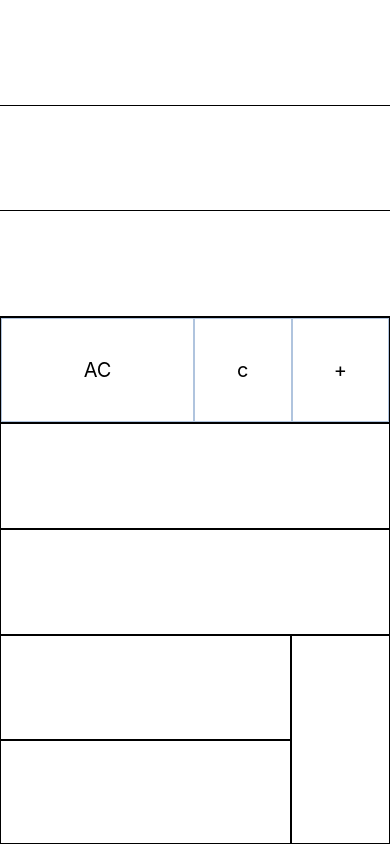
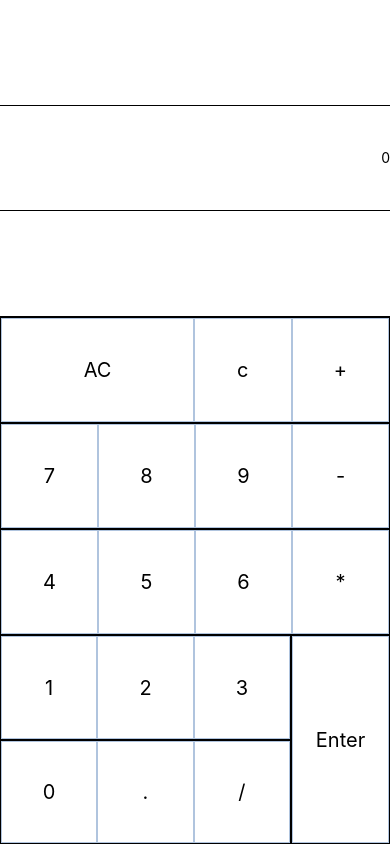
Before and after one commit to Katakuranatsumi/React-RPNCalc, a React Native app: screen / in a window 390 px wide. Built offline with nearby package versions, Linux system fonts and the light colour scheme.

Commit message:
2018年1月24日計算処理

```diff
--- a/App.js
+++ b/App.js
@@ -15,28 +15,210 @@ const CalcButton = (props) => {
   )
 }
 
+// ボタンのFragmentを返すFunctional Component
+const CalcButtons = (props) => {
+  return (
+  <React.Fragment>
+   { props.buttons.map(button => {
+     return (
+      <CalcButton
+         key={button.label}
+         flex={button.flex}
+         label={button.label}
+         btnEvent={button.btnEvent}
+      />
+     )
+   })}
+  </React.Fragment>
+  )
+}
+
 export default class App extends React.Component {
+// ボタンの定義
+buttons = [
+ [
+  {
+   label: 'AC',
+   flex: 2,
+   btnEvent: () => {this.acButton()},
+  },
+  {
+   label: 'c',
+   btnEvent: () => {this.cButton()},
+  },
+  {
+   label: '+',
+   btnEvent: () => {this.calcButton('+')},
+  }
+ ],
+ [
+  {
+    label: '7',
+    btnEvent: () => {this.valueButton('7')},
+  },
+  {
+    label: '8',
+    btnEvent: () => {this.valueButton('8')},
+  },
+  {
+    label: '9',
+    btnEvent: () => {this.valueButton('9')},
+  },
+  {
+    label: '-',
+    btnEvent: () => {this.calcButton('-')},
+  }
+ ],
+ [
+  {
+   label: '4',
+   btnEvent: () => {this.valueButton('4')},
+  },
+  {
+   label: '5',
+   btnEvent: () => {this.valueButton('5')},
+  },
+  {
+   label: '6',
+   btnEvent: () => {this.valueButton('6')},
+  },
+  {
+   label: '*',
+   btnEvent: () => {this.calcButton('*')},
+  }
+ ],
+ [
+  {
+   label: '1',
+   btnEvent: () => {this.valueButton('1')},
+  },
+  {
+   label: '2',
+   btnEvent: () => {this.valueButton('2')},
+  },
+  {
+   label: '3',
+   btnEvent: () => {this.valueButton('3')},
+  },
+ ],
+ [
+  {
+   label: '0',
+   btnEvent: () => {this.valueButton('0')},
+  },
+  {
+   label: '.',
+   btnEvent: () => {this.valueButton('.')},
+  },
+  {
+   label: '/',
+   btnEvent: () => {this.valueButton('/')},
+  },
+ ],
+ [
+  {
+    label: 'Enter',
+    btnEvent: () => {this.enterButton()},
+  },
+ ]
+]
+
+constructor(props) {
+  super(props)
+  this.state = {
+    results: [],
+    current: "0",
+    dotInputed: false,
+    afterValueButton: false,
+  }
+}
 
 // ボタンの役割ごとに関数を作成
-
 valueButton = (value) => {
-
+  let currentString = this.state.current
+  const dotInputed = this.state.dotInputed
+  let newDotInputed = dotInputed
+  if (value == ".") {
+    // .は2回入力されたら無視する
+    if(!dotInputed){
+      currentString = currentString + value
+      newDotInputed = true
+    }
+  } else if (currentString == "0") {
+    currentString = value
+  } else {
+    currentString = currentString + value
+  }
+  this.setState({current: currentString, dotInputed: newDotInputed, afterValueButton: true})
 }
 
 enterButton = () => {
-
+  let newValue = NaN
+  if (this.state.dotInputed) {
+    newValue = parseFloat(this.state.current)
+  } else {
+    newValue = parseInt(this.state.current)
+  }
+// parseに失敗したらスタックに積まない
+  if (isNaN(newValue)) {
+    return
+  }
+// スタックに新しい値を積む
+  let results = this.state.results
+  results.push(newValue)
+  this.setState({current: "0", dotInputed: false, results: results, afterValueButton: false})
 }
 
 calcButton = (value) => {
-
-}
+// スタックが2つ以上ない場合は計算しない
+  if (this.state.results.length < 2) {
+    return
+  }
+// 数値を入力中は受け付けない(スタックにあるものだけを処理する)
+  if (this.state.afterValueButton == true) {
+    return
+  }
+  let newResults = this.state.results
+  const target2 = newResults.pop()
+  const target1 = newResults.pop()
+  newValue = null
+// スタックから取得したものを計算する
+  switch (value) {
+     case '+':
+        newValue = target1 + target2
+        break
+     case '-':
+        newValue = target1 - target2
+        break
+     case '*':
+        newValue = target1 * target2
+        break
+     case '/':
+        newValue = target1 / target2
+        // 12:0で割った時に何もしないよう有限性をチェック
+        if (!isFinite(newValue)) {
+          newValue = null
+        }
+        break
+      default:
+        break
+      }
+      if (newValue == null) {
+        return
+      }
+      // 計算結果をスタックに積む
+      newResults.push(newValue)
+      this.setState({current: "0", dotInputed: false, results: newResults, afterValueButton: false})
+  }
 
 acButton = () => {
-
+  // ACボタンはスタックを含めて初期化する
+  this.setState({current: "0", dotInputed: false, results: [], afterValueButton: false})
 }
 
 cButton = () => {
-
+ // Cボタンはスタック以外を初期化する
+ this.setState({current: "0", dotInputed: false, afterValueButton: false})
 }
 
   render() {
@@ -45,25 +227,39 @@ cButton = () => {
         {/* 結果を表示するView */}
         <View style={styles.results}>
         <View style={styles.resultLine}></View>
-        <View style={styles.resultLine}></View>
-        <View style={styles.resultLine}></View>
+        <View style={styles.resultLine}>
+        {/* デバッグ表示: currentの値を表示 */}
+         <Text>{this.state.current}</Text>
+        </View>
+        <View style={styles.resultLine}>
+        {/* デバッグ表示： スタックの中身を表示 */}
+         <Text>{this.state.results.join('')}</Text>
+        </View>
         </View>
         {/* ボタンを配置するView */}
         <View style={styles.buttons}>
           <View style={styles.buttonsLine}>
           {/* ボタンを配置 */}
-          <CalcButton flex={2} label={'AC'} btnEvent={() => this.acButton()}/>
-          <CalcButton label={'c'} btnEvent={() => this.cButton()}/>
-          <CalcButton label={'+'} btnEvent={() => this.calcButton('+')} />
+          <CalcButtons buttons={this.buttons[0]} />
           </View>
-          <View style={styles.buttonsLine}></View>
-          <View style={styles.buttonsLine}></View>
+          <View style={styles.buttonsLine}>
+          <CalcButtons buttons={this.buttons[1]} />
+          </View>
+          <View style={styles.buttonsLine}>
+          <CalcButtons buttons={this.buttons[2]} />
+          </View>
           <View style={styles.lastButtonLinesContainer}>
             <View style={styles.twoButtonsLines}>
-              <View style={styles.buttonsLine}></View>
-              <View style={styles.buttonsLine}></View>
+              <View style={styles.buttonsLine}>
+              <CalcButtons buttons={this.buttons[3]} />
+              </View>
+              <View style={styles.buttonsLine}>
+              <CalcButtons buttons={this.buttons[4]} />
+              </View>
             </View>
-            <View style={styles.enterButtonContainer}></View>
+            <View style={styles.enterButtonContainer}>
+            <CalcButtons buttons={this.buttons[5]} />
+            </View>
           </View>
         </View>
       </View>
```
